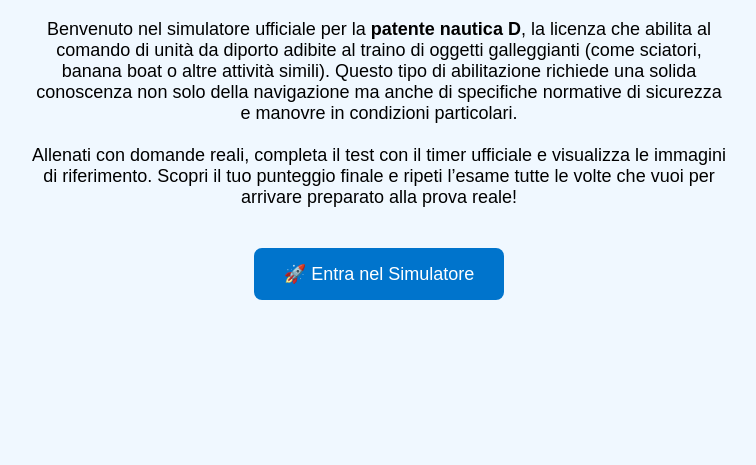
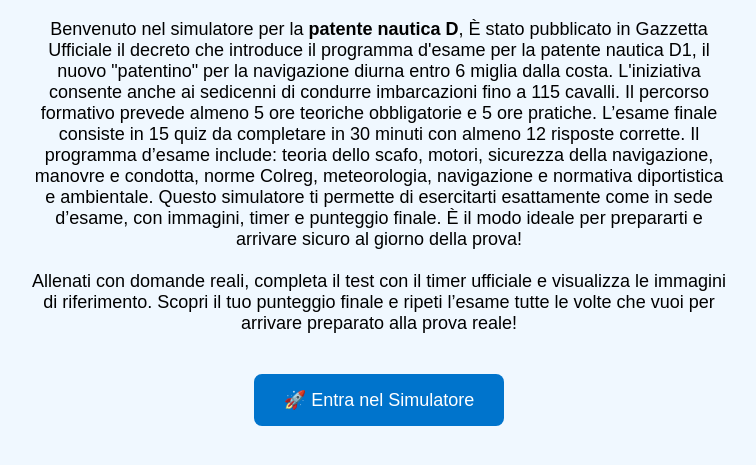
Before and after one commit to PatenteNautica/patenteD, a plain HTML site: page index.html in a window 1280 px wide. Shown: the part 119-584 px from the top of the page, without its empty margins (261-1017 px from the left). Drawn offline with Linux system fonts and the light colour scheme.

Commit message:
Update index.html

```diff
--- a/index.html
+++ b/index.html
@@ -14,10 +14,8 @@
 
   <h1 style="color: #004080;">Simulatore Esame Patente Nautica D</h1>
   <p style="font-size: 18px; max-width: 700px; margin: 0 auto;">
-    Benvenuto nel simulatore ufficiale per la <strong>patente nautica D</strong>, la licenza che abilita al comando di
-    unità da diporto adibite al traino di oggetti galleggianti (come sciatori, banana boat o altre attività simili).
-    Questo tipo di abilitazione richiede una solida conoscenza non solo della navigazione ma anche di specifiche
-    normative di sicurezza e manovre in condizioni particolari.
+    Benvenuto nel simulatore per la <strong>patente nautica D</strong>, È stato pubblicato in Gazzetta Ufficiale il decreto che introduce il programma d'esame per la patente nautica D1, il nuovo "patentino" per la navigazione diurna entro 6 miglia dalla costa. L'iniziativa consente anche ai sedicenni di condurre imbarcazioni fino a 115 cavalli. Il percorso formativo prevede almeno 5 ore teoriche obbligatorie e 5 ore pratiche. L’esame finale consiste in 15 quiz da completare in 30 minuti con almeno 12 risposte corrette.
+    Il programma d’esame include: teoria dello scafo, motori, sicurezza della navigazione, manovre e condotta, norme Colreg, meteorologia, navigazione e normativa diportistica e ambientale. Questo simulatore ti permette di esercitarti esattamente come in sede d’esame, con immagini, timer e punteggio finale. È il modo ideale per prepararti e arrivare sicuro al giorno della prova!
     <br><br>
     Allenati con domande reali, completa il test con il timer ufficiale e visualizza le immagini di riferimento.
     Scopri il tuo punteggio finale e ripeti l’esame tutte le volte che vuoi per arrivare preparato alla prova reale!
@@ -50,6 +48,7 @@
        onmouseout="this.style.backgroundColor='#0074cc';">
     🚀 Entra nel Simulatore
   </a>
-
+<script async src="https://pagead2.googlesyndication.com/pagead/js/adsbygoogle.js?client=ca-pub-4888564865949712"
+     crossorigin="anonymous"></script>
 </body>
 </html>
```
